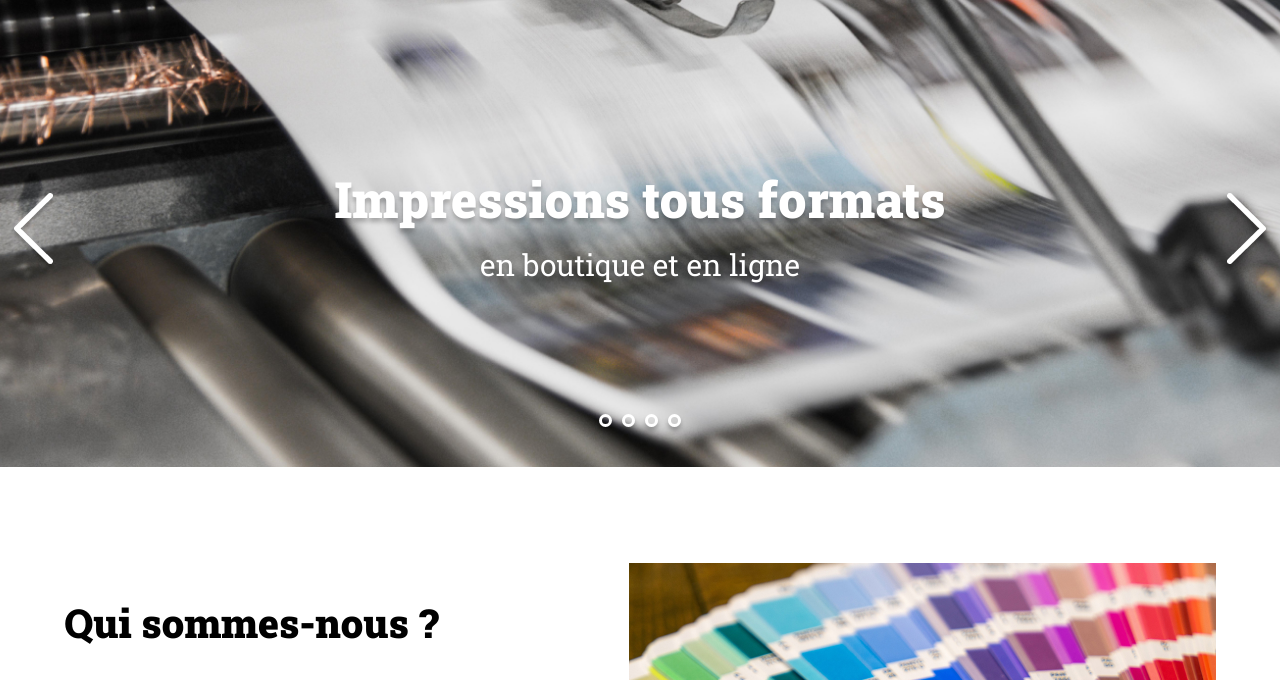
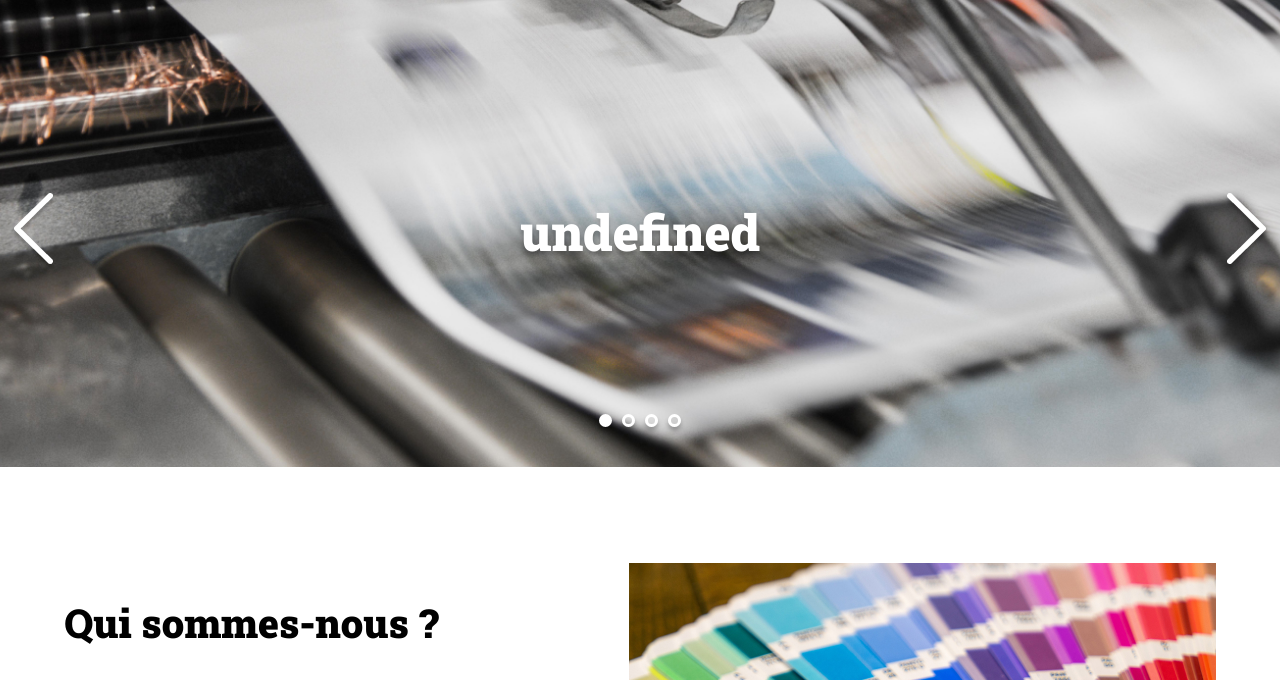
Before and after one commit to sdhm00/Projet_5, a plain HTML site: page index.html in a window 1280 px wide. Shown: the part 104-784 px from the top of the page. Drawn offline with Linux system fonts and the light colour scheme.

Commit message:
modif carousel

```diff
--- a/assets/script.js
+++ b/assets/script.js
@@ -30,6 +30,7 @@ let arrowRight = document.getElementById("next").addEventListener("click", () =>
 
 function showSlides(index) {
 	const slides = document.getElementsByClassName("banner-img");
+	const tagLineElement = document.querySelector("#banner p")
 
 	if (index >= slides.length) {
 	  slideIndex = 0;
@@ -42,4 +43,13 @@ function showSlides(index) {
 	}
 
 	slides[slideIndex].style.display = "block";
+	tagLineElement.innerHTML = slides[slideIndex].tagLine;
+
+	removeDotsSelected();
 }
+
+function removeDotsSelected(){
+	const dots = document.querySelectorAll(".dot")
+	dots.forEach(dot=> dot.classList.remove("dot_selected"))
+	dots[slideIndex].classList.add("dot_selected")
+}
--- a/index.html
+++ b/index.html
@@ -24,12 +24,12 @@
 		<img class="banner-img" src="./assets/images/slideshow/slide3.jpg" alt="slide3">
 		<img class="banner-img" src="./assets/images/slideshow/slide4.png" alt="slide4">
 		<img class="arrow arrow_right" id="next" src="./assets/images/arrow_right.png" alt="arrow-right">
-		<p>Impressions tous formats <span>en boutique et en ligne</span></p>
+		<p class="slide-text">Impressions tous formats <span>en boutique et en ligne</span></p>
 		<div class="dots">
-			<span class="dot" onclick="currentSlide(1)"></span>
-  			<span class="dot" onclick="currentSlide(2)"></span>
-  			<span class="dot" onclick="currentSlide(3)"></span>
-			<span class="dot" onclick="currentSlide(4)"></span>
+			<span class="dot dot_selected"></span>
+  			<span class="dot"></span>
+  			<span class="dot"></span>
+			<span class="dot"></span>
 		</div>
 	</div>
 	<section id="about-us" class="container">
```
